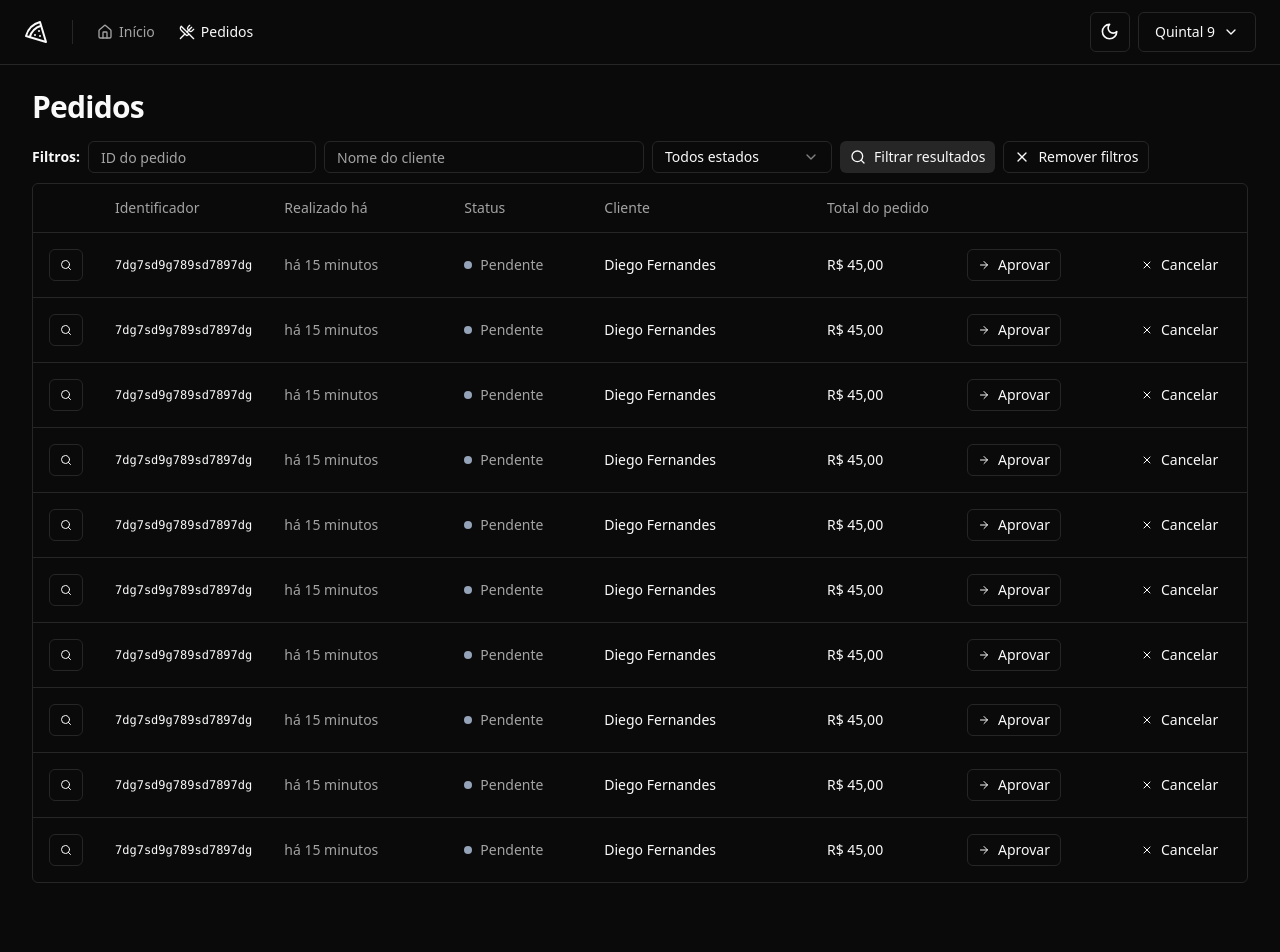
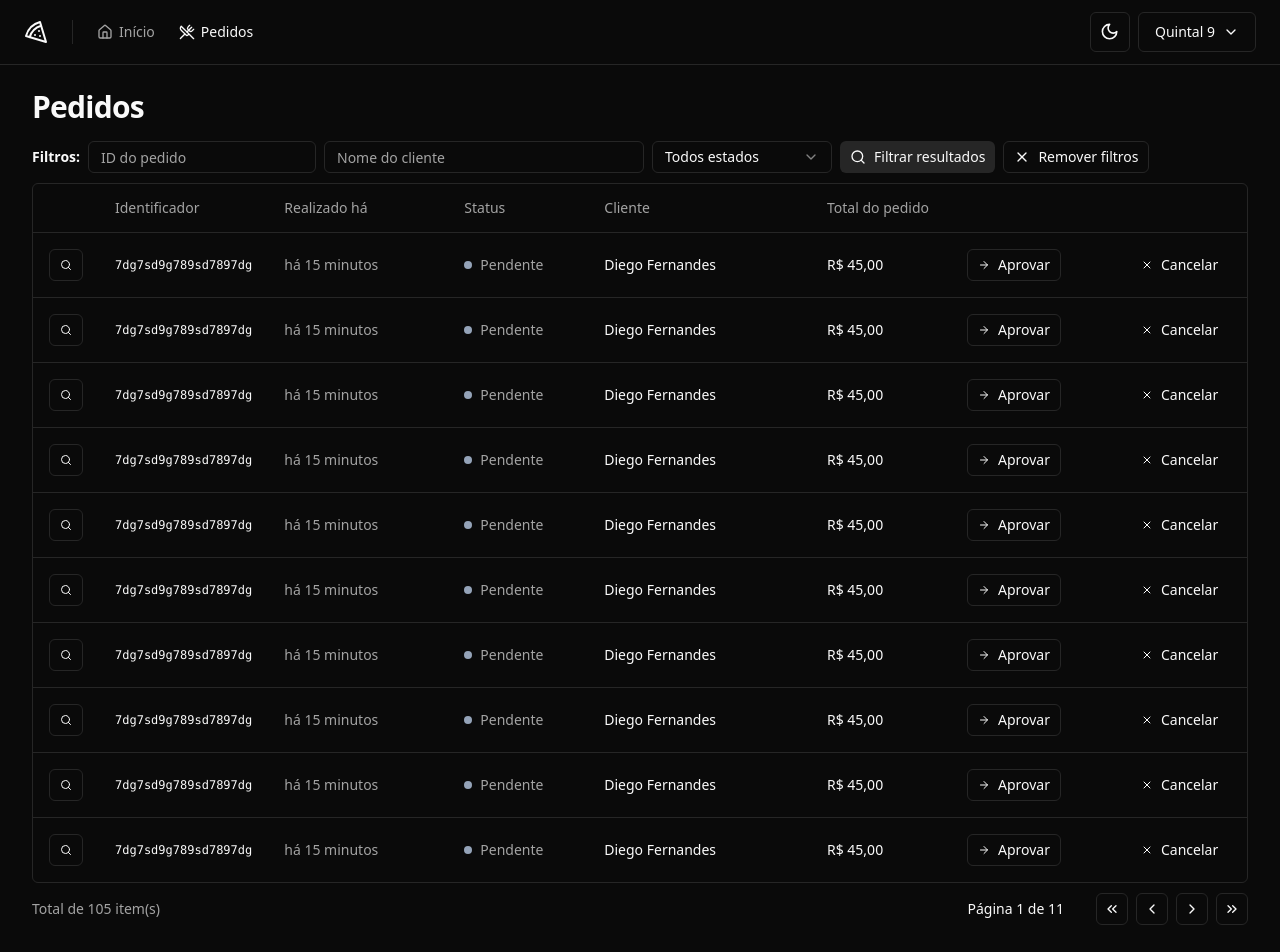
Before and after one commit to viniciusbecaleti/pizzashop-web, a React (Vite) app: page /orders in a window 1280 px wide. Shown: the top 952 px of the page. Before the commit the page ends 915 px from the top, so only its background shows below. Built offline with nearby package versions, Linux system fonts and the light colour scheme.

Commit message:
feat: adiciona componente  pagination

```diff
--- /dev/null
+++ b/src/components/pagination.tsx
@@ -0,0 +1,57 @@
+import {
+  ChevronLeft,
+  ChevronRight,
+  ChevronsLeft,
+  ChevronsRight,
+} from 'lucide-react'
+
+import { Button } from './ui/button'
+
+interface PaginationProps {
+  pageIndex: number
+  totalCount: number
+  perPage: number
+}
+
+export function Pagination({
+  pageIndex,
+  totalCount,
+  perPage,
+}: PaginationProps) {
+  const pages = Math.ceil(totalCount / perPage) || 1
+
+  return (
+    <div className="flex items-center justify-between">
+      <span className="text-sm text-muted-foreground">
+        Total de {totalCount} item(s)
+      </span>
+
+      <div className="flex items-center gap-6 lg:gap-8">
+        <div className="text-sm font-medium">
+          Página {pageIndex + 1} de {pages}
+        </div>
+        <div className="flex items-center gap-2">
+          <Button variant="outline" className="h-8 w-8 p-0">
+            <ChevronsLeft className="h-4 w-4" />
+            <span className="sr-only">Primeira página</span>
+          </Button>
+
+          <Button variant="outline" className="h-8 w-8 p-0">
+            <ChevronLeft className="h-4 w-4" />
+            <span className="sr-only">Próxima página</span>
+          </Button>
+
+          <Button variant="outline" className="h-8 w-8 p-0">
+            <ChevronRight className="h-4 w-4" />
+            <span className="sr-only">Página anterior</span>
+          </Button>
+
+          <Button variant="outline" className="h-8 w-8 p-0">
+            <ChevronsRight className="h-4 w-4" />
+            <span className="sr-only">Última página</span>
+          </Button>
+        </div>
+      </div>
+    </div>
+  )
+}
--- a/src/pages/app/orders/orders.tsx
+++ b/src/pages/app/orders/orders.tsx
@@ -1,5 +1,6 @@
 import { Helmet } from 'react-helmet-async'
 
+import { Pagination } from '@/components/pagination'
 import {
   Table,
   TableBody,
@@ -18,7 +19,6 @@
 
       <div className="flex flex-col gap-4">
         <h1 className="text-3xl font-bold tracking-tight">Pedidos</h1>
-      </div>
 
         <div className="space-y-2.5">
           <OrderTableFilters />
@@ -44,6 +44,9 @@
               </TableBody>
             </Table>
           </div>
+
+          <Pagination pageIndex={0} perPage={10} totalCount={105} />
+        </div>
       </div>
     </>
   )
```
Lines whose indentation alone changed are shown as unchanged.
